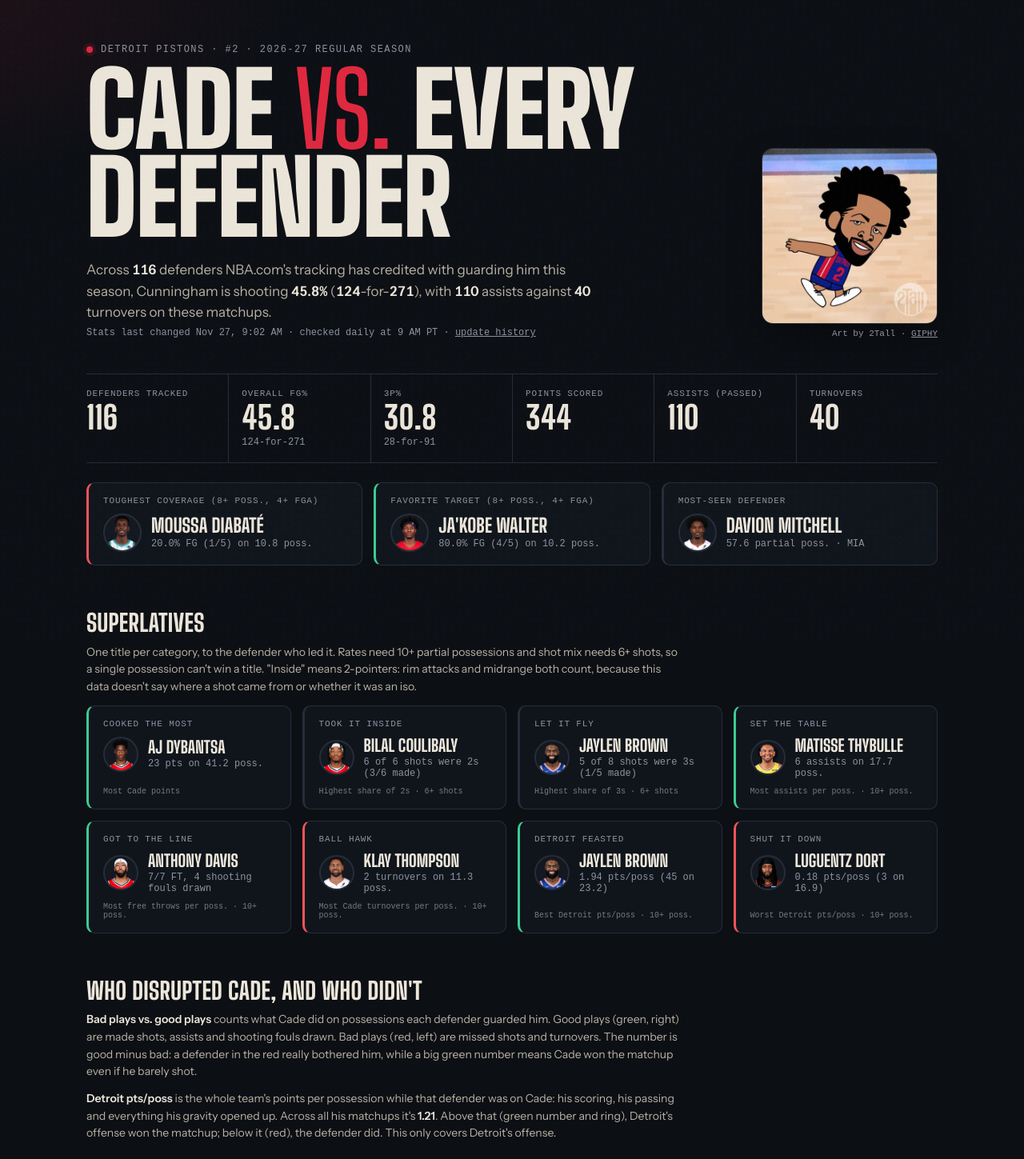
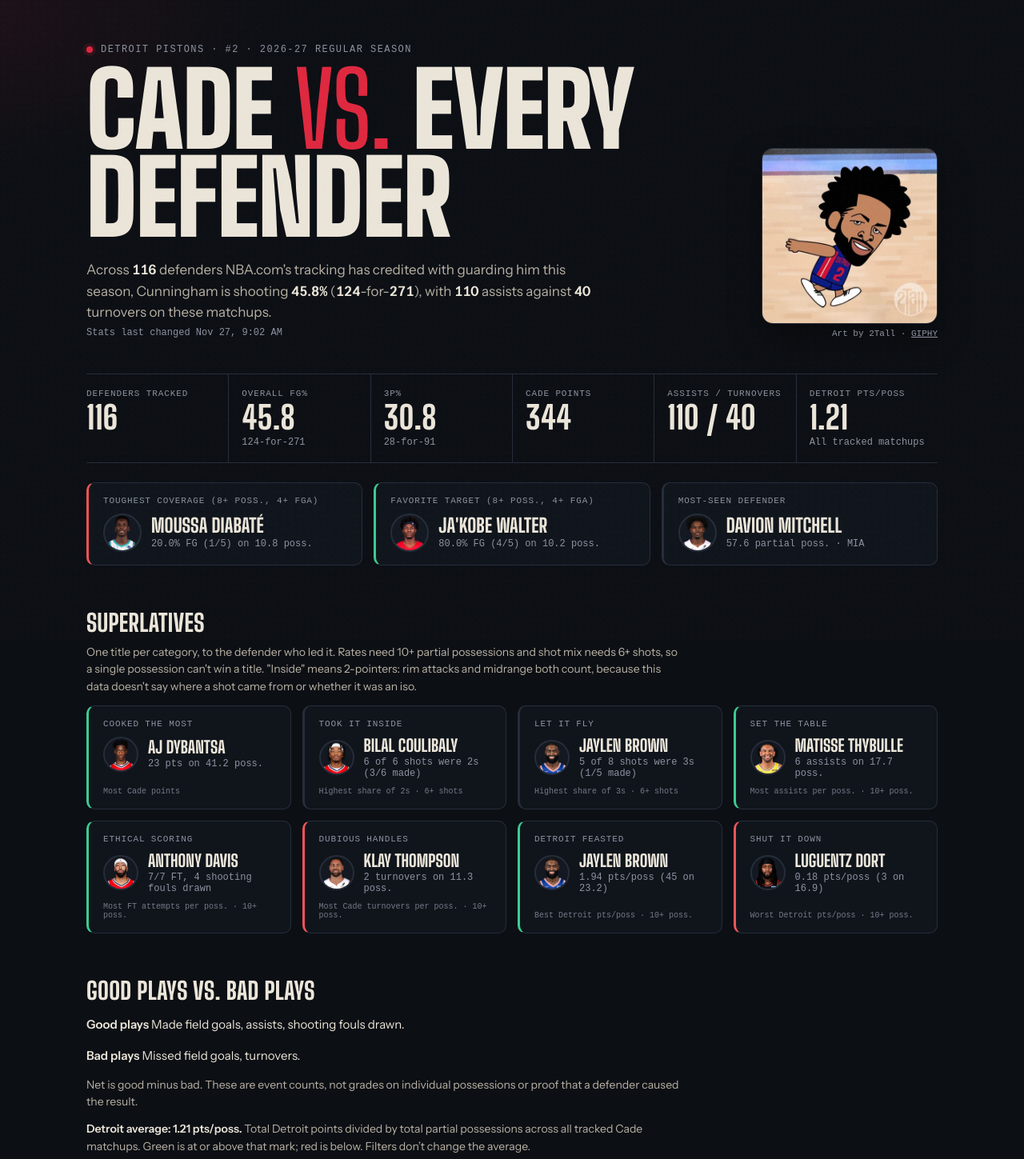
Before and after one commit to scaredvc/cade-matchups, a React (Vite) app: page / in a window 1280 px wide. Shown: the top 1449 px of the page at 80% size. Built offline with nearby package versions, Linux system fonts and the light colour scheme; a web font is replaced by a local one.

Commit message:
feat: clarify matchup scoring and show Detroit's baseline

```diff
--- a/src/App.tsx
+++ b/src/App.tsx
@@ -12,8 +12,6 @@ import Superlatives from "./Superlatives";
 type Load = { status: "loading" } | { status: "error"; message: string } | { status: "ready"; data: MatchupData };
 
 const DATA_URL = `${import.meta.env.BASE_URL}data/cade-matchups.json`;
-/** Every data refresh is a commit to this file, so its history is the update log. */
-const HISTORY_URL = "https://github.com/scaredvc/cade-matchups/commits/main/public/data/cade-matchups.json";
 
 export default function App() {
   const [load, setLoad] = useState<Load>({ status: "loading" });
@@ -64,12 +62,7 @@ export default function App() {
             Cunningham is shooting <b>{fmtPct(pct(season.fgm, season.fga), "%")}</b> (<b>{season.fgm}</b>-for-
             <b>{season.fga}</b>), with <b>{season.ast}</b> assists against <b>{season.tov}</b> turnovers on these matchups.
           </p>
-          <p className="stamp">
-            Stats last changed <time dateTime={data.updatedAt}>{updated}</time> · checked daily at 9 AM PT ·{" "}
-            <a href={HISTORY_URL} target="_blank" rel="noopener noreferrer">
-              update history
-            </a>
-          </p>
+          <p className="stamp">Stats last changed <time dateTime={data.updatedAt}>{updated}</time></p>
         </div>
         <DancingCade />
       </header>
@@ -78,9 +71,9 @@ export default function App() {
         <Stat label="Defenders tracked" value={String(season.defenders)} />
         <Stat label="Overall FG%" value={fmtPct(pct(season.fgm, season.fga))} sub={`${season.fgm}-for-${season.fga}`} />
         <Stat label="3P%" value={fmtPct(pct(season.fg3m, season.fg3a))} sub={`${season.fg3m}-for-${season.fg3a}`} />
-        <Stat label="Points scored" value={String(season.pts)} />
-        <Stat label="Assists (passed)" value={String(season.ast)} />
-        <Stat label="Turnovers" value={String(season.tov)} />
+        <Stat label="Cade points" value={String(season.pts)} />
+        <Stat label="Assists / turnovers" value={`${season.ast} / ${season.tov}`} />
+        <Stat label="Detroit pts/poss" value={season.teamPpp.toFixed(2)} sub="All tracked matchups" />
       </section>
 
       <section className="callouts reveal" aria-label="Notable matchups">
@@ -100,18 +93,17 @@ export default function App() {
       </section>
 
       <section className="section reveal" aria-labelledby="ranked-h">
-        <h2 id="ranked-h">Who disrupted Cade, and who didn't</h2>
+        <h2 id="ranked-h">Good plays vs. bad plays</h2>
+        <div className="play-key">
+          <p><b className="positive">Good plays</b> Made field goals, assists, shooting fouls drawn.</p>
+          <p><b className="negative">Bad plays</b> Missed field goals, turnovers.</p>
+        </div>
         <p className="note">
-          <b>Bad plays vs. good plays</b> counts what Cade did on possessions each defender guarded him. Good plays
-          (green, right) are made shots, assists and shooting fouls drawn. Bad plays (red, left) are missed shots and
-          turnovers. The number is good minus bad: a defender in the red really bothered him, while a big green number
-          means Cade won the matchup even if he barely shot.
+          Net is good minus bad. These are event counts, not grades on individual possessions or proof that a defender caused the result.
         </p>
         <p className="note">
-          <b>Detroit pts/poss</b> is the whole team's points per possession while that defender was on Cade: his scoring,
-          his passing and everything his gravity opened up. Across all his matchups it's <b>{season.teamPpp.toFixed(2)}</b>.
-          Above that (green number and ring), Detroit's offense won the matchup; below it (red), the defender did. This
-          only covers Detroit's offense.
+          <b>Detroit average: {season.teamPpp.toFixed(2)} pts/poss.</b> Total Detroit points divided by total partial possessions
+          across all tracked Cade matchups. Green is at or above that mark; red is below. Filters don’t change the average.
         </p>
         <div className="controls">
           <label className="range">
--- a/src/stats.ts
+++ b/src/stats.ts
@@ -182,8 +182,8 @@ const SUPERLATIVE_RULES: SuperlativeRule[] = [
   },
   {
     id: "line",
-    title: "Got to the line",
-    rule: `Most free throws per poss. · ${RATE_MIN_POSS}+ poss.`,
+    title: "Ethical scoring",
+    rule: `Most FT attempts per poss. · ${RATE_MIN_POSS}+ poss.`,
     tone: "good",
     eligible: (r) => enoughPoss(r) && r.fta >= 2,
     score: (r) => perPoss(r.fta, r),
@@ -191,7 +191,7 @@ const SUPERLATIVE_RULES: SuperlativeRule[] = [
   },
   {
     id: "hawk",
-    title: "Ball hawk",
+    title: "Dubious handles",
     rule: `Most Cade turnovers per poss. · ${RATE_MIN_POSS}+ poss.`,
     tone: "bad",
     eligible: (r) => enoughPoss(r) && r.tov >= 2,
```
Also changed, not shown: 1 other file (tests, documents, lock files or other folders).
